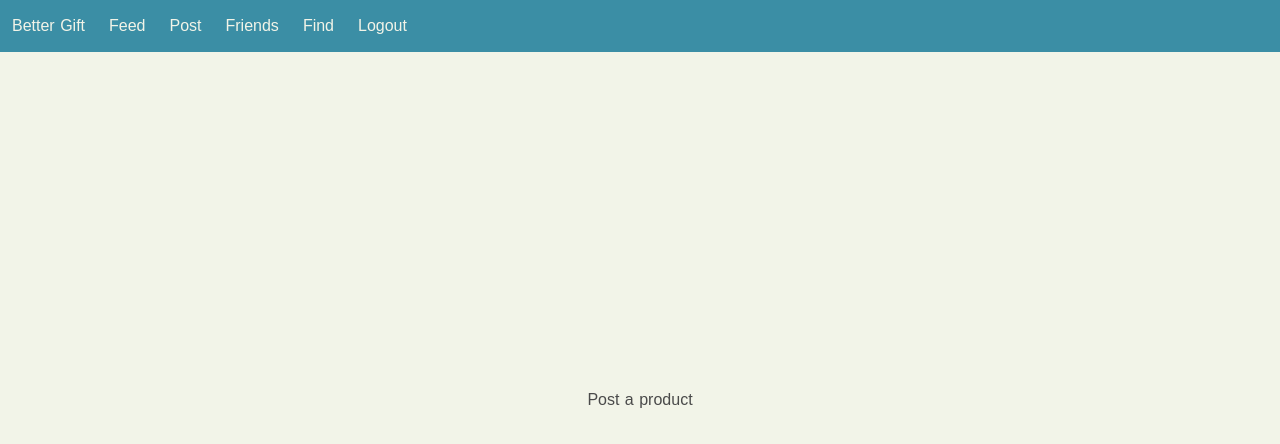
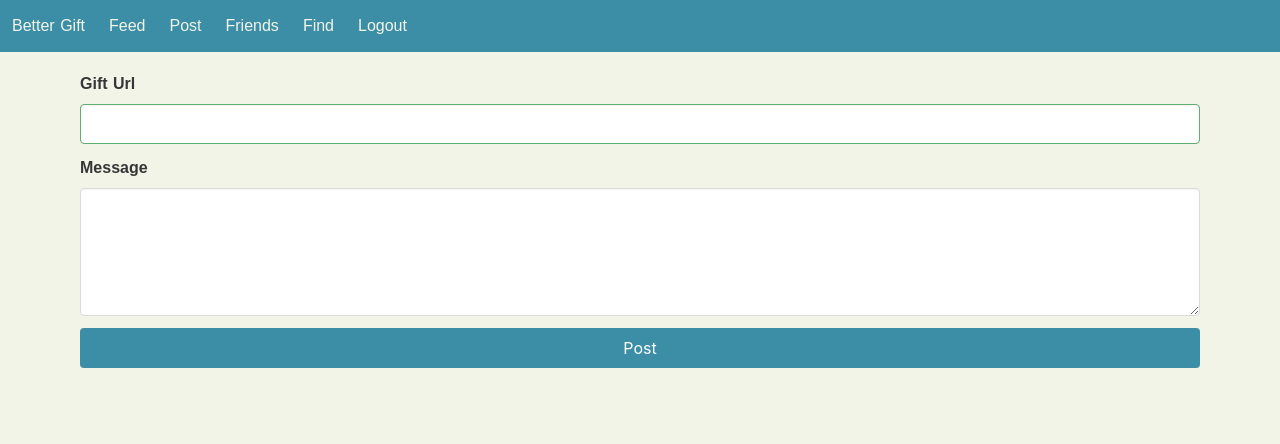
Before and after one commit to ah100101/Nuxtjs-PWA-Starter, a Nuxt app: page /post in a window 1280 px wide. Shown: the top 444 px of the page. Built offline with nearby package versions, Linux system fonts and the light colour scheme.

Commit message:
basic form styling

```diff
--- a/pages/post.vue
+++ b/pages/post.vue
@@ -1,6 +1,20 @@
 <template lang='pug'>
-section.post
-    | Post a product
+section.container.post
+  .columns.is-centered
+    .column
+      .post-form
+        .field
+          label.label Gift Url
+          .control
+            input.input.is-success(type="text" placeholder="")
+        .field
+          label.label Message
+          .control
+            textarea.textarea(placeholder="")
+        .field.is-grouped
+          .control.submit
+            button.button.is-primary Post
+
 </template>
 
 <script>
@@ -28,9 +42,6 @@ export default {
 .post {
   min-height: 100vh;
   display: flex;
-  justify-content: center;
-  align-items: center;
-  text-align: center;
   font-family: $family-serif;
 
   .columns {
@@ -39,7 +50,20 @@ export default {
   }
 
   .column {
-    padding: 0;
+    padding: 1rem;
+  }
+
+  .post-form {
+    margin-top: 3.5rem;
+    font-weight: initial;
+  }
+
+  .submit {
+    width: 100%;
+
+    .button {
+      width: inherit;
+    }
   }
 }
 
```
